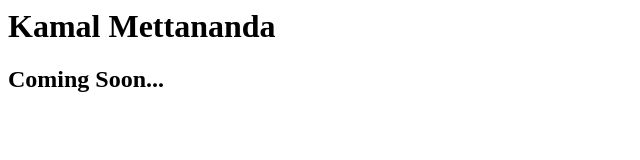
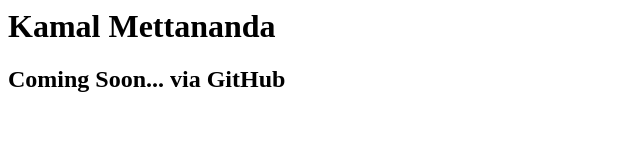
Before and after one commit to lkamal/samplewebsite, a plain HTML site: page index.html in a window 1280 px wide. Shown: the whole page, without its empty margins (0-640 px from the left). Drawn offline with Linux system fonts and the light colour scheme.

Commit message:
Index page updated

```diff
--- a/index.html
+++ b/index.html
@@ -1,6 +1,6 @@
 <html>
 	<body>
 		<h1>Kamal Mettananda</h1>
-		<h2>Coming Soon... </h2>
+		<h2>Coming Soon... via GitHub </h2>
 	</body>
 </html>
```
